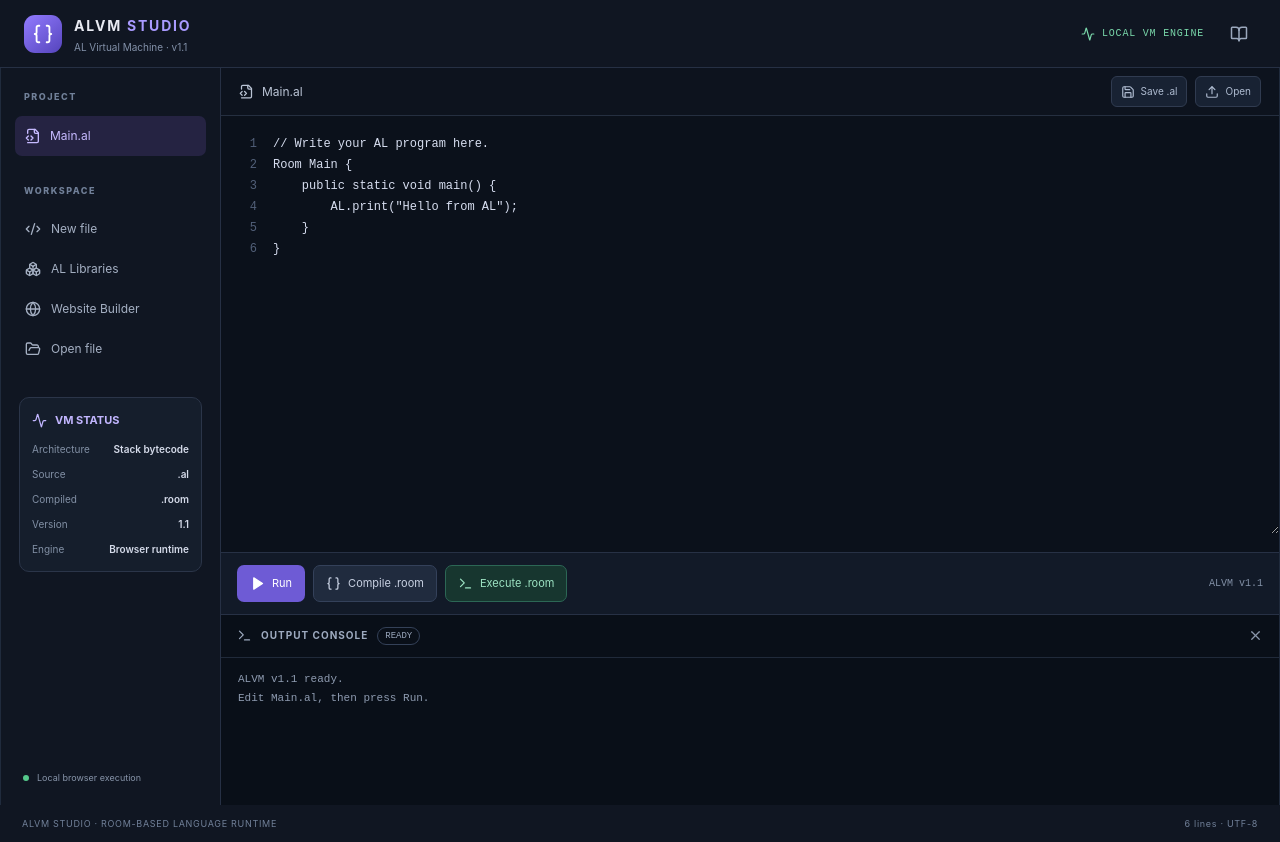
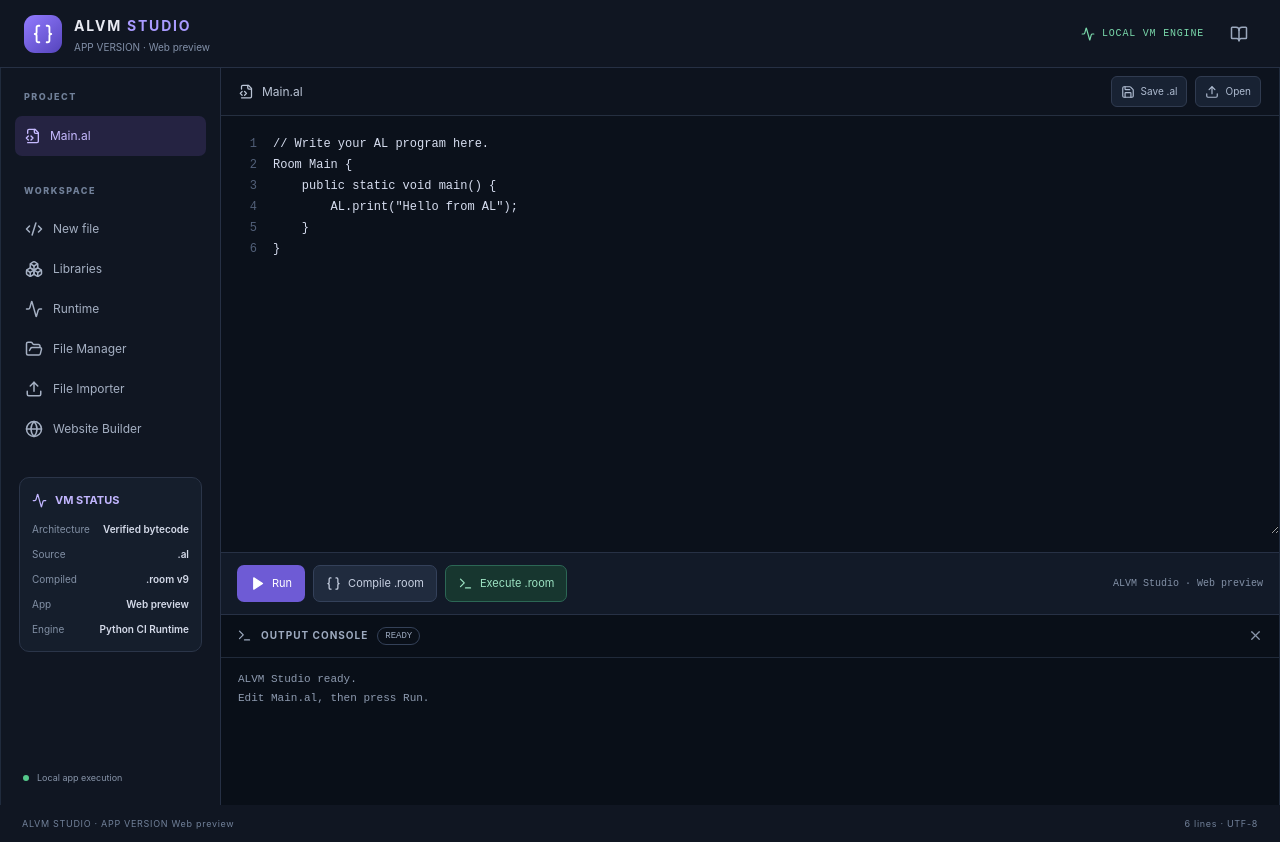
Before and after one commit to akaswising-ui/ALVM, a React (Vite) app in the folder studio-ui/: page / in a window 1280 px wide. Built offline with nearby package versions, Linux system fonts and the light colour scheme.

Commit message:
Add mobile workspace navigation and real app version labels

```diff
--- a/studio-ui/src/App.tsx
+++ b/studio-ui/src/App.tsx
@@ -7,6 +7,19 @@ import {
   Activity, BookOpen, Braces, Boxes, Code2, FileCode2, FolderOpen, Globe,
   Play, Save, Terminal, Upload, X
 } from 'lucide-react';
+
+type AndroidBridgeApi = {
+  getAppVersion?: () => string;
+  openWorkspace?: () => void;
+  importFile?: () => void;
+  showCiRuntimeManager?: () => void;
+};
+
+declare global {
+  interface Window {
+    Android?: AndroidBridgeApi;
+  }
+}
 
 type Value = number | string | boolean;
 type Token = { type: string; value: string; line: number };
@@ -68,7 +81,7 @@ function tokenize(source: string): Token[] {
       continue;
     }
     if (c === '[' || c === ']') {
-      throw new Error('Line ' + line + ': arrays are not supported in ALVM v1.1 yet. Use Chess.start(); to launch the current built-in chess preview.');
+      throw new Error('Line ' + line + ': arrays are not supported by the lightweight browser preview compiler yet.');
     }
     throw new Error('Line ' + line + ': unexpected character ' + c);
   }
@@ -383,13 +396,24 @@ export default function App() {
   const [source, setSource] = useState(() => localStorage.getItem('alvm-source') || sample);
   const [filename, setFilename] = useState('Main.al');
   const [compiled, setCompiled] = useState<Program | null>(null);
-  const [output, setOutput] = useState<string[]>(['ALVM v1.1 ready.', 'Edit Main.al, then press Run.']);
+  const [output, setOutput] = useState<string[]>(['ALVM Studio ready.', 'Edit Main.al, then press Run.']);
+  const [appVersion, setAppVersion] = useState('Checking app version...');
   const [status, setStatus] = useState('READY');
   const [showReference, setShowReference] = useState(false);
   const [showLibraries, setShowLibraries] = useState(false);
   const [showWebsiteBuilder, setShowWebsiteBuilder] = useState(false);
   const [gameScene, setGameScene] = useState<GameScene | null>(null);
   const [activeControl, setActiveControl] = useState<string | null>(null);
+  useEffect(() => {
+    try {
+      const installedVersion = window.Android?.getAppVersion?.();
+      setAppVersion(installedVersion && installedVersion.trim()
+        ? installedVersion.trim()
+        : 'Web preview');
+    } catch {
+      setAppVersion('Web preview');
+    }
+  }, []);
   useEffect(() => {
     if (!activeControl || !gameScene) return;
     const timer = window.setInterval(() => {
@@ -479,13 +503,34 @@ export default function App() {
     setCompiled(null);
     log(['New AL source file created.']);
   };
+  const openFileManager = () => {
+    if (window.Android?.openWorkspace) {
+      window.Android.openWorkspace();
+      return;
+    }
+    fileInput.current?.click();
+  };
+  const importFile = () => {
+    if (window.Android?.importFile) {
+      window.Android.importFile();
+      return;
+    }
+    fileInput.current?.click();
+  };
+  const openRuntimeManager = () => {
+    if (window.Android?.showCiRuntimeManager) {
+      window.Android.showCiRuntimeManager();
+      return;
+    }
+    log(['CI Runtime Manager is available in the installed Android app.'], 'READY');
+  };
 
   return (
     <div className="app-shell">
       <header className="topbar">
         <div className="brand">
           <div className="brand-icon"><Braces size={22} /></div>
-          <div><b>ALVM <span>STUDIO</span></b><small>AL Virtual Machine · v1.1</small></div>
+          <div><b>ALVM <span>STUDIO</span></b><small>APP VERSION · {appVersion}</small></div>
         </div>
         <div className="top-actions">
           <span className="online"><Activity size={14} /> LOCAL VM ENGINE</span>
@@ -493,23 +538,25 @@ export default function App() {
         </div>
       </header>
       <main className="layout">
-        <aside className="sidebar">
+        <aside className="sidebar" aria-label="ALVM Studio navigation">
           <div className="section-label">PROJECT</div>
           <div className="file-item active"><FileCode2 size={16} /><span>{filename}</span></div>
           <div className="section-label tools-label">WORKSPACE</div>
-          <button className="side-button" onClick={newFile}><Code2 size={16} />New file</button>
-          <button className="side-button" onClick={() => { setShowLibraries(true); setShowReference(false); setShowWebsiteBuilder(false); }}><Boxes size={16} />AL Libraries</button>
-          <button className="side-button" onClick={() => { setShowWebsiteBuilder(true); setShowLibraries(false); setShowReference(false); }}><Globe size={16} />Website Builder</button>
-          <button className="side-button" onClick={() => fileInput.current?.click()}><FolderOpen size={16} />Open file</button>
+          <button className="side-button" onClick={newFile} title="Create a new AL file"><Code2 size={18} /><span>New file</span></button>
+          <button className="side-button" onClick={() => { setShowLibraries(true); setShowReference(false); setShowWebsiteBuilder(false); }} title="Open AL libraries"><Boxes size={18} /><span>Libraries</span></button>
+          <button className="side-button" onClick={openRuntimeManager} title="Open CI Runtime Manager"><Activity size={18} /><span>Runtime</span></button>
+          <button className="side-button" onClick={openFileManager} title="Open project File Manager"><FolderOpen size={18} /><span>File Manager</span></button>
+          <button className="side-button" onClick={importFile} title="Import an AL, ROOM or runtime file"><Upload size={18} /><span>File Importer</span></button>
+          <button className="side-button" onClick={() => { setShowWebsiteBuilder(true); setShowLibraries(false); setShowReference(false); }} title="Open Website Builder"><Globe size={18} /><span>Website Builder</span></button>
           <div className="info-card">
             <b><Activity size={15} /> VM STATUS</b>
-            <p><span>Architecture</span><strong>Stack bytecode</strong></p>
+            <p><span>Architecture</span><strong>Verified bytecode</strong></p>
             <p><span>Source</span><strong>.al</strong></p>
-            <p><span>Compiled</span><strong>.room</strong></p>
-            <p><span>Version</span><strong>1.1</strong></p>
-            <p><span>Engine</span><strong>Browser runtime</strong></p>
+            <p><span>Compiled</span><strong>.room v9</strong></p>
+            <p><span>App</span><strong>{appVersion}</strong></p>
+            <p><span>Engine</span><strong>Python CI Runtime</strong></p>
           </div>
-          <div className="sidebar-foot"><i />Local browser execution</div>
+          <div className="sidebar-foot"><i />Local app execution</div>
         </aside>
         <section className="workspace">
           <div className="editor-head">
@@ -550,7 +597,7 @@ export default function App() {
               <button className="compile-button" onClick={compileRoom}><Braces size={15} />Compile .room</button>
               <button className="execute-button" onClick={executeRoom}><Terminal size={15} />Execute .room</button>
             </div>
-            <span>ALVM v1.1</span>
+            <span>ALVM Studio · {appVersion}</span>
           </div>
           {gameScene?.chess && <ChessPlayer />}
           {gameScene && !gameScene.chess && <section style={{ padding: 14, borderTop: '1px solid #263044', background: '#0b111c' }}>
@@ -574,7 +621,7 @@ export default function App() {
           </section>
         </section>
       </main>
-      <footer><span>ALVM STUDIO · ROOM-BASED LANGUAGE RUNTIME</span><span>{lineCount} lines · UTF-8</span></footer>
+      <footer><span>ALVM STUDIO · APP VERSION {appVersion}</span><span>{lineCount} lines · UTF-8</span></footer>
       <input ref={fileInput} type="file" accept=".al,.room,.txt" hidden onChange={event => { const file = event.target.files?.[0]; if (file) void openFile(file); event.currentTarget.value = ''; }} />
     </div>
   );
```
